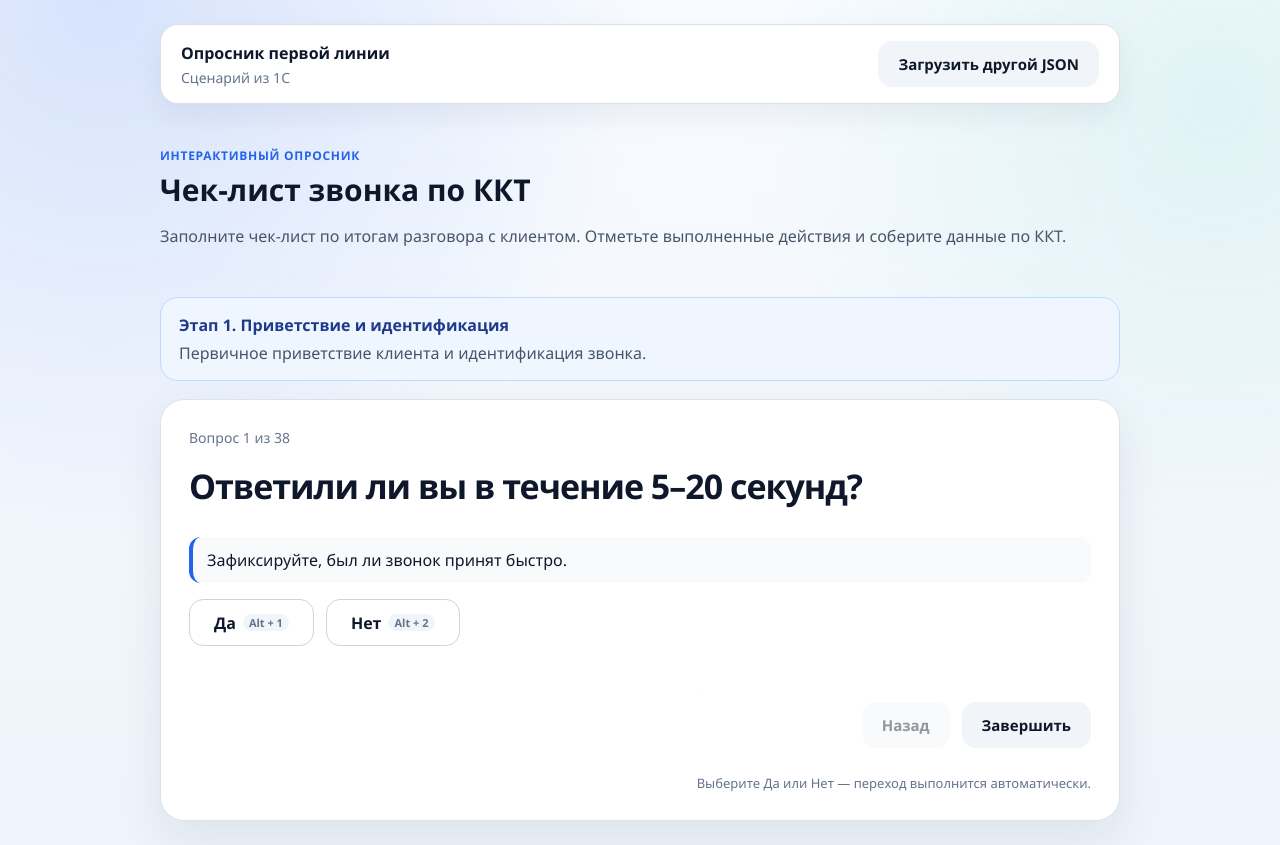
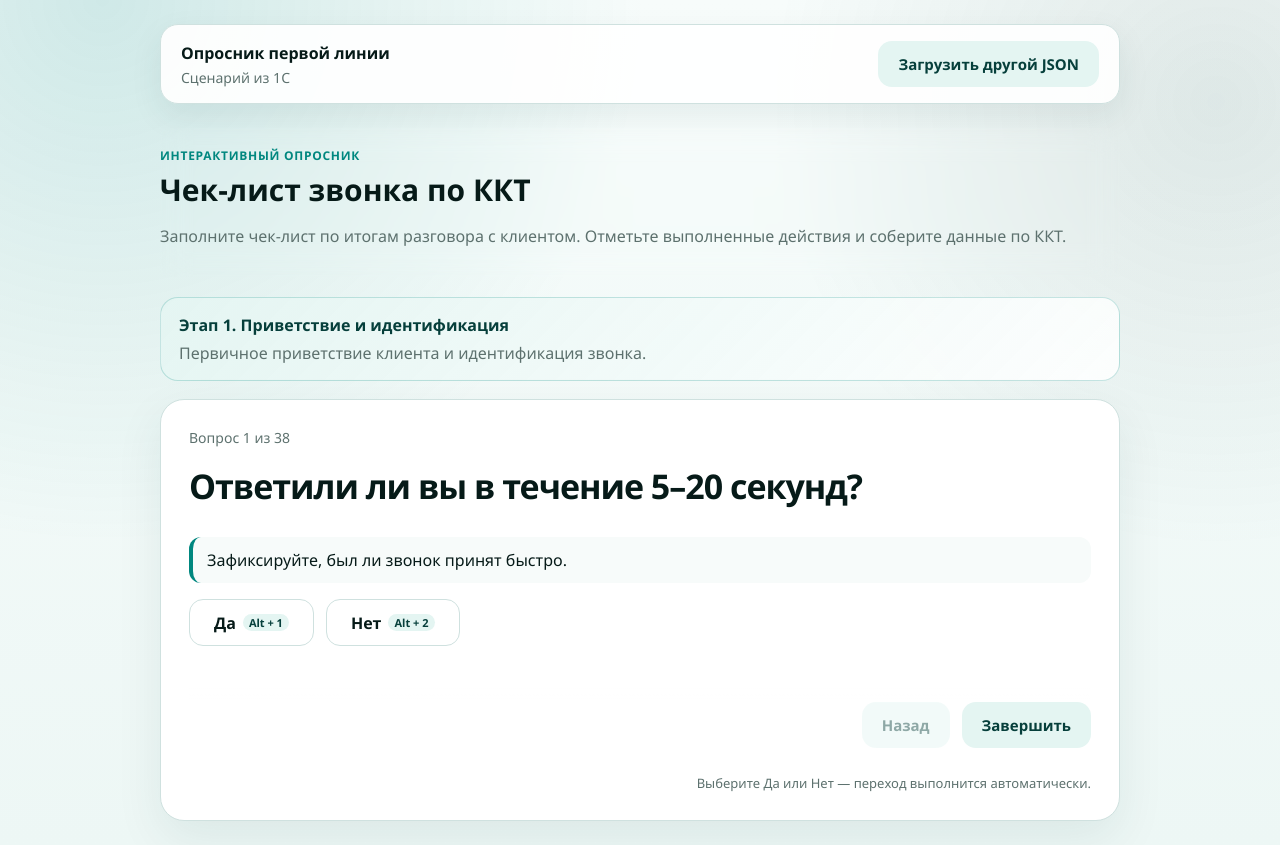
Before and after one commit to DenisBoytsov41/questionnaire-runner, a React (Vite) app: page / in a window 1280 px wide. Built offline with nearby package versions, Linux system fonts and the light colour scheme.

Commit message:
Apply k-service visual theme

```diff
--- a/src/App.css
+++ b/src/App.css
@@ -7,14 +7,14 @@
   max-width: 960px;
   margin: 0 auto 24px;
   padding: 16px 20px;
-  border: 1px solid #dbe2ea;
+  border: 1px solid var(--ks-line);
   border-radius: 18px;
-  background: #ffffff;
+  background: rgba(255, 255, 255, 0.92);
   display: flex;
   align-items: center;
   justify-content: space-between;
   gap: 16px;
-  box-shadow: 0 12px 32px rgba(15, 23, 42, 0.06);
+  box-shadow: 0 12px 32px rgba(6, 63, 59, 0.08);
 }
 
 .top-bar div {
@@ -24,7 +24,7 @@
 }
 
 .top-bar span {
-  color: #64748b;
+  color: var(--ks-muted);
   font-size: 14px;
 }
 
@@ -43,10 +43,10 @@
 .question-card,
 .summary-page {
   background: #ffffff;
-  border: 1px solid #dbe2ea;
+  border: 1px solid var(--ks-line);
   border-radius: 24px;
   padding: 28px;
-  box-shadow: 0 18px 48px rgba(15, 23, 42, 0.08);
+  box-shadow: 0 18px 48px rgba(6, 63, 59, 0.08);
 }
 
 .runner-header,
@@ -75,7 +75,7 @@
 
 .page-kicker {
   margin: 0 0 8px;
-  color: #2563eb;
+  color: var(--ks-brand);
   font-weight: 700;
   text-transform: uppercase;
   letter-spacing: 0.06em;
@@ -86,16 +86,16 @@ h1 {
   margin: 0 0 12px;
   font-size: 30px;
   line-height: 1.15;
-  color: #0f172a;
+  color: var(--ks-ink);
 }
 
 h2 {
   margin: 0 0 12px;
-  color: #0f172a;
+  color: var(--ks-ink);
 }
 
 p {
-  color: #475569;
+  color: var(--ks-muted);
   line-height: 1.6;
 }
 
@@ -103,19 +103,19 @@ p {
   margin-bottom: 18px;
   padding: 16px 18px;
   border-radius: 18px;
-  border: 1px solid #bfdbfe;
-  background: #eff6ff;
+  border: 1px solid rgba(0, 135, 127, 0.22);
+  background: linear-gradient(135deg, var(--ks-brand-soft), rgba(255, 255, 255, 0.86));
   display: flex;
   flex-direction: column;
   gap: 6px;
 }
 
 .section-banner strong {
-  color: #1e3a8a;
+  color: var(--ks-brand-deep);
 }
 
 .section-banner span {
-  color: #475569;
+  color: var(--ks-muted);
 }
 
 .question-card {
@@ -138,13 +138,13 @@ p {
 }
 
 .question-meta {
-  color: #64748b;
+  color: var(--ks-muted);
   font-size: 14px;
 }
 
 .question-hint {
-  background: #f8fafc;
-  border-left: 4px solid #2563eb;
+  background: var(--ks-surface-soft);
+  border-left: 4px solid var(--ks-brand);
   padding: 12px 14px;
   border-radius: 12px;
 }
@@ -179,9 +179,9 @@ p {
 
 .answer-button {
   min-width: 120px;
-  border: 1px solid #cbd5e1;
-  background: #ffffff;
-  color: #0f172a;
+  border: 1px solid var(--ks-line);
+  background: var(--ks-surface);
+  color: var(--ks-ink);
   border-radius: 14px;
   padding: 14px 18px;
   cursor: pointer;
@@ -190,8 +190,8 @@ p {
 }
 
 .answer-button.active {
-  border-color: #2563eb;
-  background: #2563eb;
+  border-color: var(--ks-brand);
+  background: var(--ks-brand);
   color: #ffffff;
 }
 
@@ -200,14 +200,14 @@ p {
 .answer-input,
 .answer-textarea {
   width: 100%;
-  border: 1px solid #cbd5e1;
+  border: 1px solid var(--ks-line);
   border-radius: 18px;
   padding: 16px 18px;
   font-size: 16px;
-  color: #0f172a;
-  background: linear-gradient(180deg, #ffffff, #f8fbff);
+  color: var(--ks-ink);
+  background: linear-gradient(180deg, #ffffff, var(--ks-surface-soft));
   box-sizing: border-box;
-  box-shadow: 0 10px 24px rgba(15, 23, 42, 0.05);
+  box-shadow: 0 10px 24px rgba(6, 63, 59, 0.05);
   outline: none;
   transition:
     border-color 0.15s ease,
@@ -219,9 +219,9 @@ p {
 .json-textarea:focus,
 .answer-input:focus,
 .answer-textarea:focus {
-  border-color: #2563eb;
+  border-color: var(--ks-brand);
   background: #ffffff;
-  box-shadow: 0 0 0 4px rgba(37, 99, 235, 0.12), 0 16px 34px rgba(15, 23, 42, 0.08);
+  box-shadow: 0 0 0 4px rgba(0, 135, 127, 0.14), 0 16px 34px rgba(6, 63, 59, 0.08);
 }
 
 .textarea,
@@ -277,7 +277,7 @@ p {
   gap: 10px;
   align-items: center;
   padding: 12px 14px;
-  border: 1px solid #e2e8f0;
+  border: 1px solid var(--ks-line);
   border-radius: 14px;
   cursor: pointer;
 }
@@ -292,7 +292,7 @@ p {
   position: sticky;
   bottom: 0;
   z-index: 10;
-  background: linear-gradient(180deg, rgba(255, 255, 255, 0), #ffffff 30%, #ffffff);
+  background: linear-gradient(180deg, rgba(255, 255, 255, 0), var(--ks-surface) 30%, var(--ks-surface));
 }
 
 .primary-button,
@@ -310,23 +310,23 @@ p {
 }
 
 .primary-button {
-  background: #2563eb;
+  background: var(--ks-brand);
   color: #ffffff;
-  box-shadow: 0 14px 28px rgba(37, 99, 235, 0.24);
+  box-shadow: 0 14px 28px rgba(0, 135, 127, 0.24);
 }
 
 .primary-button:hover {
-  background: #1d4ed8;
+  background: var(--ks-brand-dark);
   transform: translateY(-1px);
 }
 
 .secondary-button {
-  background: #f1f5f9;
-  color: #0f172a;
+  background: var(--ks-brand-soft);
+  color: var(--ks-brand-deep);
 }
 
 .secondary-button:hover:not(:disabled) {
-  background: #e2e8f0;
+  background: #d4ece8;
   transform: translateY(-1px);
 }
 
@@ -339,8 +339,8 @@ p {
   margin-top: 14px;
   padding: 12px 14px;
   border-radius: 14px;
-  background: #fef2f2;
-  color: #991b1b;
+  background: var(--ks-danger-bg);
+  color: var(--ks-danger-text);
   font-weight: 700;
 }
 
@@ -352,8 +352,8 @@ p {
 }
 
 .notice-block {
-  background: #eff6ff;
-  border: 1px solid #bfdbfe;
+  background: var(--ks-brand-soft);
+  border: 1px solid rgba(0, 135, 127, 0.22);
 }
 
 .verdict-block {
@@ -381,20 +381,20 @@ p {
 }
 
 .summary-section {
-  color: #2563eb;
+  color: var(--ks-brand);
   font-size: 13px;
   font-weight: 700;
   margin-bottom: 6px;
 }
 
 .summary-question {
-  color: #0f172a;
+  color: var(--ks-ink);
   font-weight: 700;
   margin-bottom: 0;
 }
 
 .summary-answer {
-  color: #475569;
+  color: var(--ks-muted);
   font-weight: 650;
   text-align: right;
 }
@@ -403,9 +403,9 @@ p {
   min-width: 150px;
   padding: 18px;
   border-radius: 22px;
-  background: linear-gradient(135deg, #0f172a, #1e3a8a);
+  background: linear-gradient(135deg, #041b19, var(--ks-brand-deep));
   color: #ffffff;
-  box-shadow: 0 18px 42px rgba(15, 23, 42, 0.2);
+  box-shadow: 0 18px 42px rgba(6, 63, 59, 0.22);
 }
 
 .summary-score-card strong {
@@ -415,7 +415,7 @@ p {
 }
 
 .summary-score-card span {
-  color: #dbeafe;
+  color: #c7ebe7;
   font-size: 13px;
 }
 
@@ -439,16 +439,16 @@ p {
 
 .summary-panel,
 .summary-section-card {
-  border: 1px solid #dbe2ea;
+  border: 1px solid var(--ks-line);
   border-radius: 22px;
   background: #ffffff;
   padding: 20px;
-  box-shadow: 0 14px 34px rgba(15, 23, 42, 0.06);
+  box-shadow: 0 14px 34px rgba(6, 63, 59, 0.06);
 }
 
 .application-panel {
   background:
-    linear-gradient(135deg, rgba(37, 99, 235, 0.08), rgba(20, 184, 166, 0.08)),
+    linear-gradient(135deg, rgba(0, 135, 127, 0.1), rgba(6, 63, 59, 0.06)),
     #ffffff;
 }
 
@@ -474,7 +474,7 @@ p {
 
 .application-grid dt {
   margin-bottom: 5px;
-  color: #64748b;
+  color: var(--ks-muted);
   font-size: 12px;
   font-weight: 800;
   text-transform: uppercase;
@@ -483,7 +483,7 @@ p {
 
 .application-grid dd {
   margin: 0;
-  color: #0f172a;
+  color: var(--ks-ink);
   font-weight: 750;
 }
 
@@ -500,12 +500,12 @@ p {
 .copy-status,
 .summary-technical {
   margin: 10px 0 0;
-  color: #64748b;
+  color: var(--ks-muted);
   font-size: 14px;
 }
 
 .muted {
-  color: #94a3b8;
+  color: #81938f;
 }
 
 .file-loader {
@@ -515,8 +515,8 @@ p {
   margin-top: 16px;
   padding: 12px 18px;
   border-radius: 14px;
-  background: #f1f5f9;
-  color: #0f172a;
+  background: var(--ks-brand-soft);
+  color: var(--ks-brand-deep);
   font-weight: 700;
   cursor: pointer;
 }
@@ -586,10 +586,10 @@ p {
 
 .questionnaire-card {
   background: #ffffff;
-  border: 1px solid #dbe2ea;
+  border: 1px solid var(--ks-line);
   border-radius: 24px;
   padding: 24px;
-  box-shadow: 0 18px 48px rgba(15, 23, 42, 0.08);
+  box-shadow: 0 18px 48px rgba(6, 63, 59, 0.08);
   display: flex;
   flex-direction: column;
   gap: 18px;
@@ -616,8 +616,8 @@ p {
   gap: 8px;
   padding: 14px;
   border-radius: 16px;
-  background: #f8fafc;
-  color: #475569;
+  background: var(--ks-surface-soft);
+  color: var(--ks-muted);
   font-size: 14px;
 }
 
--- a/src/index.css
+++ b/src/index.css
@@ -1,11 +1,25 @@
 :root {
+  --ks-ink: #061a18;
+  --ks-muted: #5d716e;
+  --ks-brand: #00877f;
+  --ks-brand-dark: #00645e;
+  --ks-brand-deep: #063f3b;
+  --ks-brand-soft: #e4f5f2;
+  --ks-brand-pale: #f2fbf9;
+  --ks-line: #cfe1df;
+  --ks-surface: #ffffff;
+  --ks-surface-soft: #f7fbfa;
+  --ks-warning-bg: #fff7ed;
+  --ks-warning-text: #9a3412;
+  --ks-danger-bg: #fef2f2;
+  --ks-danger-text: #991b1b;
   font-family:
     "Aptos",
     "Segoe UI Variable",
     "Segoe UI",
     sans-serif;
-  color: #0f172a;
-  background: #f8fafc;
+  color: var(--ks-ink);
+  background: var(--ks-brand-pale);
   font-synthesis: none;
   text-rendering: optimizeLegibility;
 }
@@ -19,9 +33,9 @@ body {
   min-width: 320px;
   min-height: 100vh;
   background:
-    radial-gradient(circle at 8% 0%, rgba(37, 99, 235, 0.16), transparent 34rem),
-    radial-gradient(circle at 95% 12%, rgba(20, 184, 166, 0.1), transparent 28rem),
-    linear-gradient(180deg, #f8fbff 0%, #eef4fb 100%);
+    radial-gradient(circle at 8% 0%, rgba(0, 135, 127, 0.16), transparent 34rem),
+    radial-gradient(circle at 95% 12%, rgba(6, 63, 59, 0.1), transparent 28rem),
+    linear-gradient(180deg, #f7fcfb 0%, #edf7f5 100%);
 }
 
 button,
@@ -47,12 +61,12 @@ select {
   justify-content: center;
   gap: 7px;
   min-width: 120px;
-  border: 1px solid #cbd5e1;
+  border: 1px solid var(--ks-line);
   border-radius: 14px;
-  background: #ffffff;
+  background: var(--ks-surface);
   padding: 14px 24px;
   font-weight: 700;
-  color: #0f172a;
+  color: var(--ks-ink);
   cursor: pointer;
   transition:
     border-color 0.15s ease,
@@ -67,23 +81,23 @@ select {
 .answer-choice-button small {
   padding: 3px 6px;
   border-radius: 999px;
-  background: #f1f5f9;
-  color: #64748b;
+  background: var(--ks-brand-soft);
+  color: var(--ks-brand-deep);
   font-size: 11px;
   font-weight: 800;
   line-height: 1;
 }
 
 .answer-choice-button:hover {
-  border-color: #2563eb;
-  background: #eff6ff;
+  border-color: var(--ks-brand);
+  background: var(--ks-brand-pale);
   transform: translateY(-1px);
 }
 
 .answer-choice-button.selected {
-  border-color: #2563eb;
-  background: #dbeafe;
-  color: #1d4ed8;
+  border-color: var(--ks-brand);
+  background: var(--ks-brand-soft);
+  color: var(--ks-brand-dark);
 }
 
 .question-actions {
@@ -98,15 +112,15 @@ select {
   background: linear-gradient(
     180deg,
     rgba(255, 255, 255, 0),
-    #ffffff 28%,
-    #ffffff 100%
+    var(--ks-surface) 28%,
+    var(--ks-surface) 100%
   );
 }
 
 .keyboard-hint {
   margin-top: 10px;
   text-align: right;
-  color: #64748b;
+  color: var(--ks-muted);
   font-size: 13px;
 }
 
@@ -114,8 +128,8 @@ select {
   margin-top: 14px;
   border: 1px solid #fecaca;
   border-radius: 12px;
-  background: #fef2f2;
+  background: var(--ks-danger-bg);
   padding: 12px 14px;
-  color: #b91c1c;
+  color: var(--ks-danger-text);
   font-weight: 600;
 }
```
